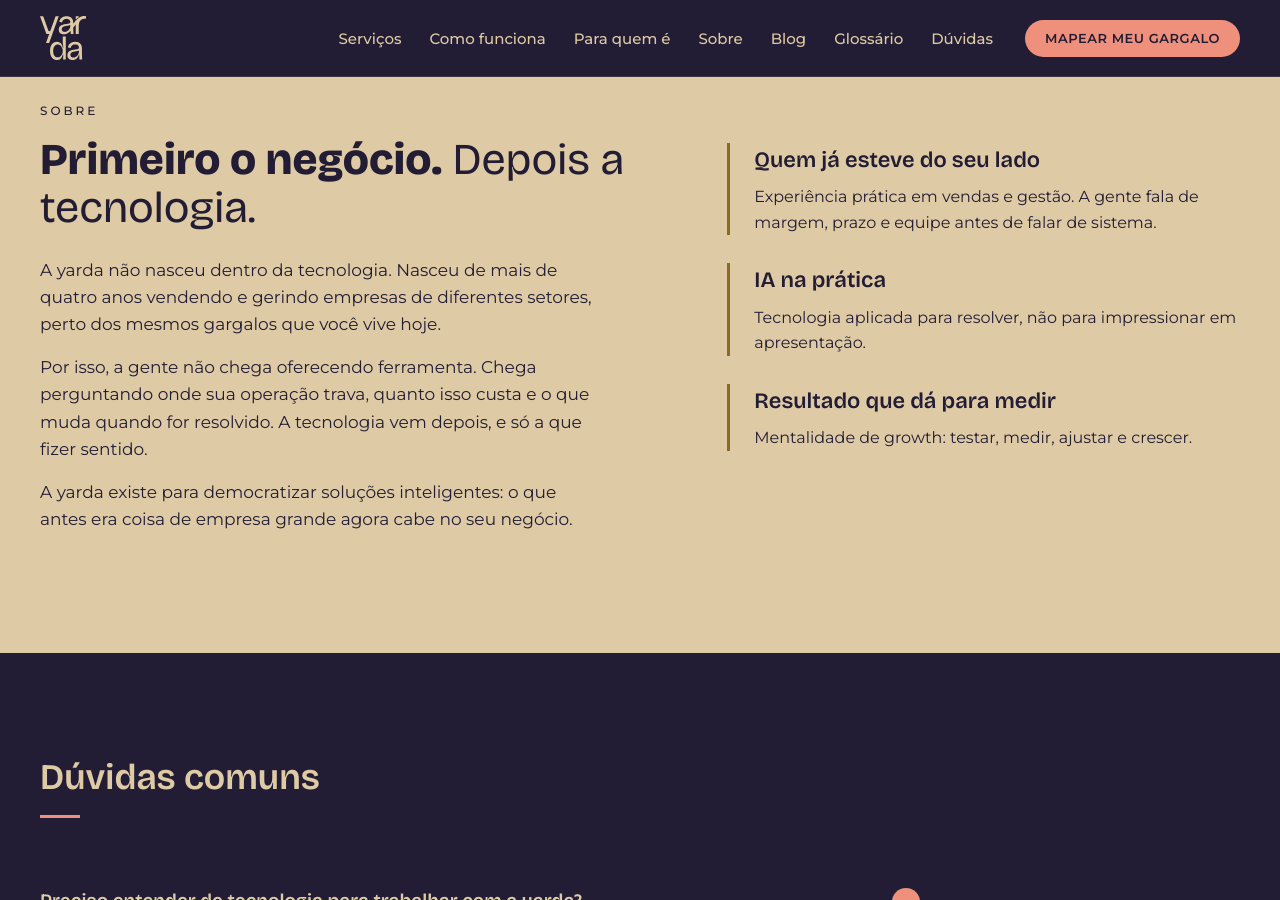
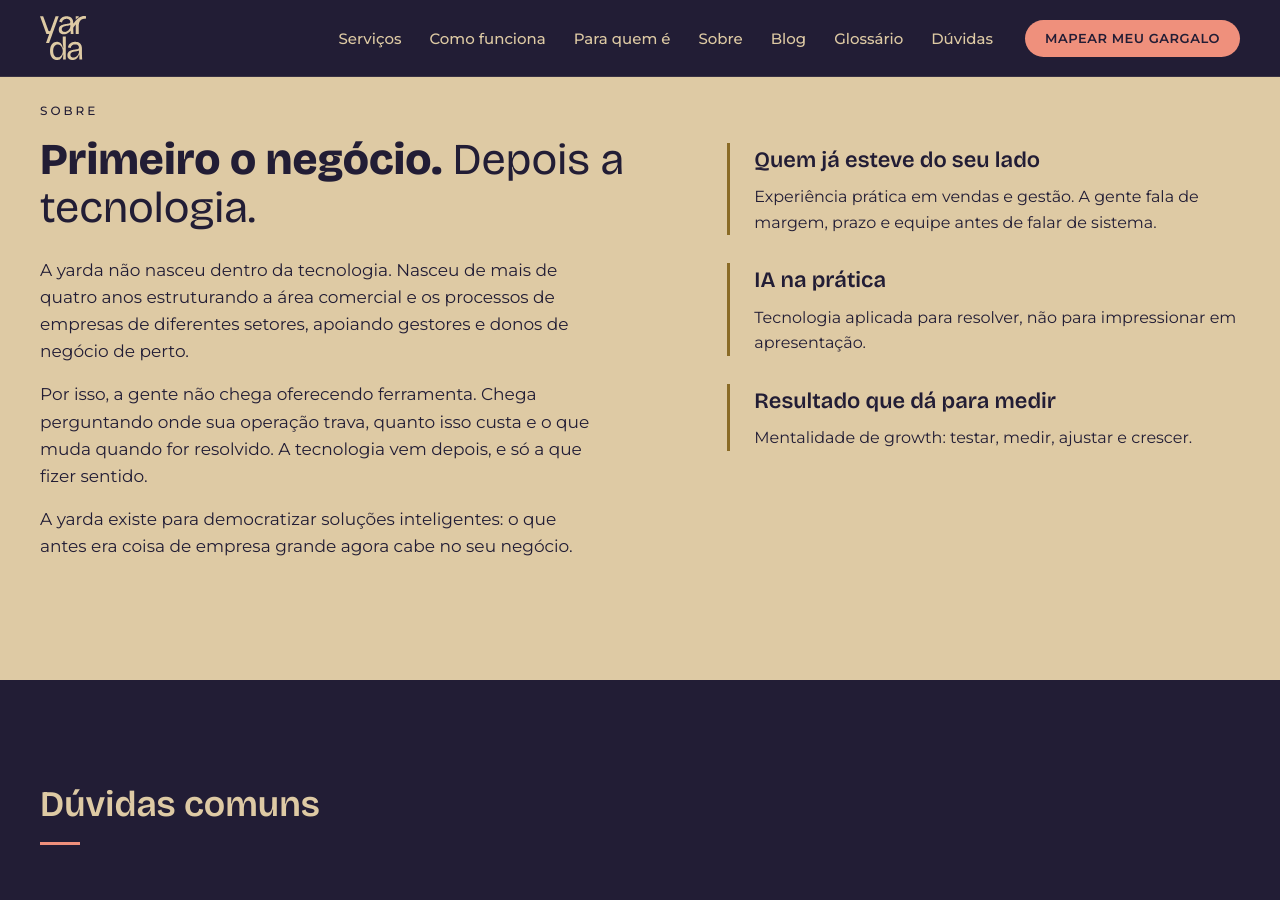
Before and after one commit to yarda-digital-beep/yarda-site, a Jekyll site: the page index.html, which Jekyll copies as it is, in a window 1280 px wide and 900 px high, scrolled down 5327 px. Built offline with Jekyll 4.4.1, drawn with Linux system fonts in a browser that asks for light colours.

Commit message:
Corrige a descrição da experiência da fundadora no Sobre
Co-Authored-By: Claude Opus 5.5 (1M context) <noreply@anthropic.com>
Claude-Session: https://claude.ai/code/session_01ETDG8EyQyduaJo2Jj41ESd

```diff
--- a/index.html
+++ b/index.html
@@ -367,7 +367,7 @@
           <p class="eyebrow">Sobre</p>
           <h2 class="h-signature" id="sobre-titulo"><strong>Primeiro o negócio.</strong> Depois a tecnologia.</h2>
           <!-- INSERIR quando houver: foto, nome e uma frase em primeira pessoa da fundadora. É o principal reforço de confiança da página. -->
-          <p>A yarda não nasceu dentro da tecnologia. Nasceu de mais de quatro anos vendendo e gerindo empresas de diferentes setores, perto dos mesmos gargalos que você vive hoje.</p>
+          <p>A yarda não nasceu dentro da tecnologia. Nasceu de mais de quatro anos estruturando a área comercial e os processos de empresas de diferentes setores, apoiando gestores e donos de negócio de perto.</p>
           <p>Por isso, a gente não chega oferecendo ferramenta. Chega perguntando onde sua operação trava, quanto isso custa e o que muda quando for resolvido. A tecnologia vem depois, e só a que fizer sentido.</p>
           <p>A yarda existe para democratizar soluções inteligentes: o que antes era coisa de empresa grande agora cabe no seu negócio.</p>
         </div>
```
